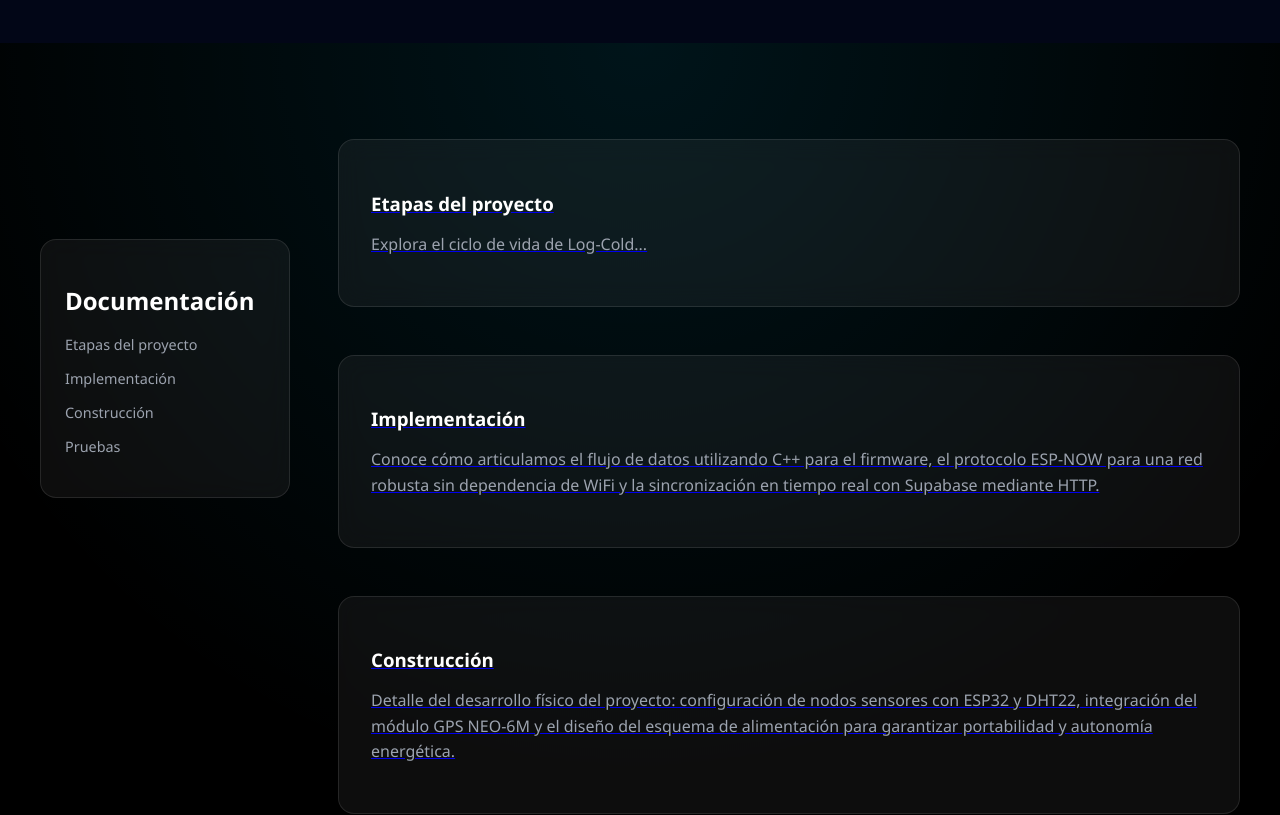
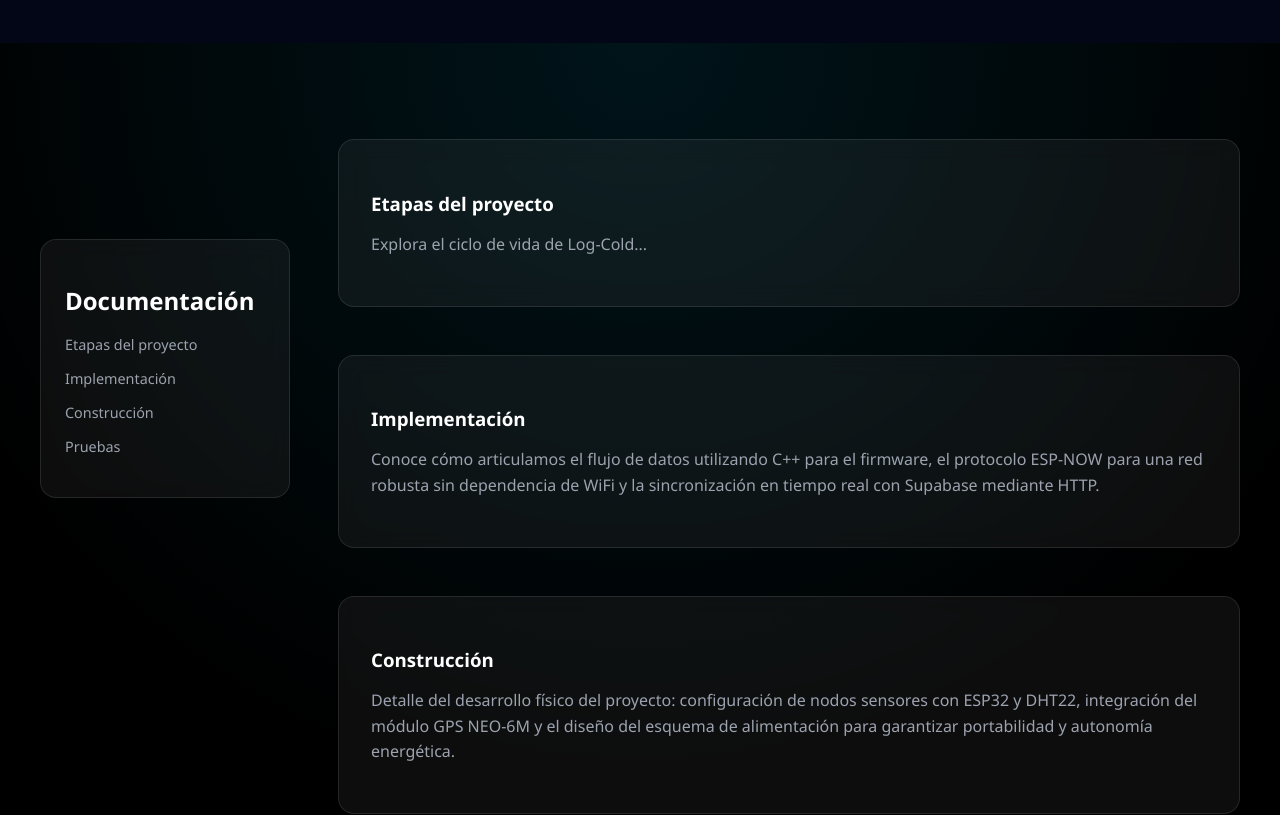
Before and after one commit to M4xCod3/Proyecto_TIC, a React (Vite) app: page / in a window 1280 px wide. Shown: the part 2800-3615 px from the top of the page. Built offline with nearby package versions, Linux system fonts and the light colour scheme.

Commit message:
sin subrayado

```diff
--- a/src/index.css
+++ b/src/index.css
@@ -662,3 +662,24 @@ body {
 .max-h-\[500px\]::-webkit-scrollbar-thumb:hover {
   background: rgba(255, 255, 255, 0.3);
 }
+
+/* Esto quita el subrayado de los bloques de documentación */
+.doc-card-button {
+  text-decoration: none !important; /* Elimina la línea */
+  color: inherit;                  /* Mantiene tus colores de texto */
+  display: block;                  /* Mantiene el comportamiento de bloque */
+}
+
+/* También debemos quitarlo para los estados 'hover' y 'active' */
+.doc-card-button:hover,
+.doc-card-button:focus,
+.doc-card-button:active {
+  text-decoration: none !important;
+  outline: none;
+}
+
+/* Si los párrafos o títulos dentro heredan el subrayado, los limpiamos */
+.doc-card-button h3,
+.doc-card-button p {
+  text-decoration: none !important;
+}
```
